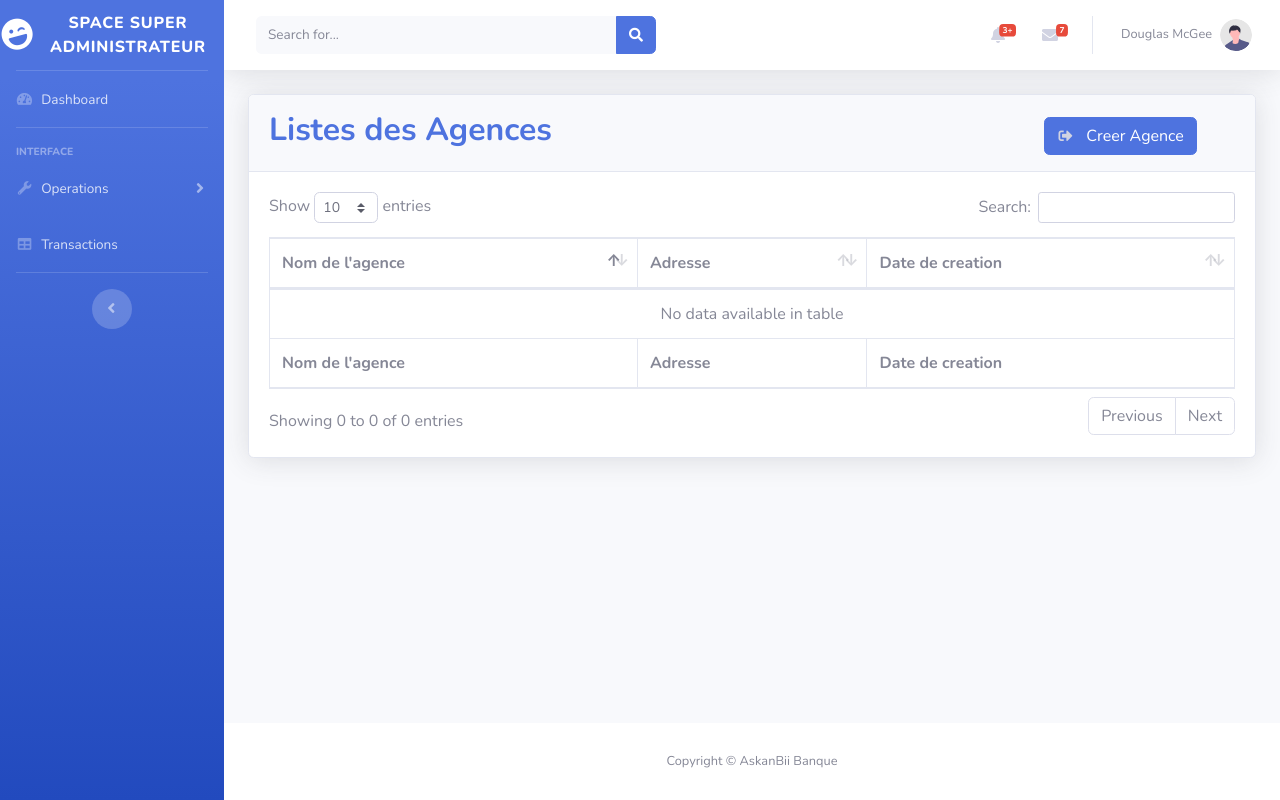
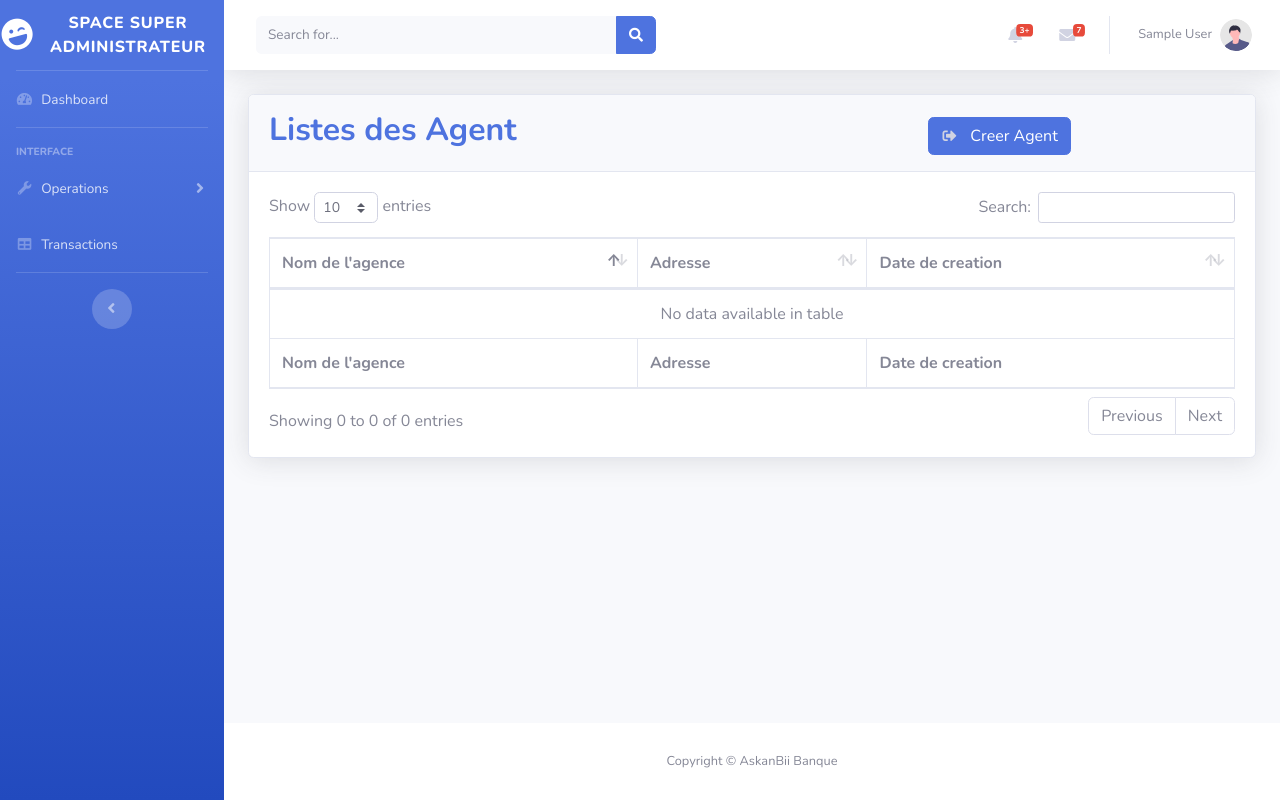
Before and after one commit to fadeldiouf/askanbibanque, a PHP site: page /viewGestionAgence/accueilAgence.php in a window 1280 px wide. Run offline with PHP 8.4, Linux system fonts and the light colour scheme; the visitor is signed in with stand-in values (Sample User, id 1); data that the repository does not hold is empty.

Commit message:
gestion agent accueilagent

```diff
--- a/controllers/authentificationController.php
+++ b/controllers/authentificationController.php
@@ -8,7 +8,7 @@ if(isset($_POST['cnx'])){
 
     if($userControler->authentification($username,$password)){
          if( $_SESSION['roleAuth']=='superadmin') {
-            header('Location:../views/templates/viewGestionAgence/AjouterAgence.php');
+            header('Location:../views/templates /viewGestionAgence/accueilAgence.php');
             }
         else if( $_SESSION['roleAuth']=='admin') {
             header('Location:../views/templates/viewGestionUser/AjouterAgent.php');
@@ -19,7 +19,7 @@ if(isset($_POST['cnx'])){
     }
     else
      {
-         header('Location:../views/templates/viewGestionClient/login.php');
+         header('Location:../views/templates/login.php');
     }
 }
 
--- a/views/templates/viewGestionAgence/accueilAgence.php
+++ b/views/templates/viewGestionAgence/accueilAgence.php
@@ -1,3 +1,4 @@
+<?php session_start(); ?>
 <?php include('../../../models/AgenceControle.php'); ?>
 <!DOCTYPE html>
 <html lang="en">
@@ -281,7 +282,9 @@
                         <li class="nav-item dropdown no-arrow">
                             <a class="nav-link dropdown-toggle" href="#" id="userDropdown" role="button"
                                 data-toggle="dropdown" aria-haspopup="true" aria-expanded="false">
-                                <span class="mr-2 d-none d-lg-inline text-gray-600 small">Douglas McGee</span>
+                                <span class="mr-2 d-none d-lg-inline text-gray-600 small"><?php
+                              echo $_SESSION['prenomAuth'] ;
+                             ?></span>
                                 <img class="img-profile rounded-circle"
                                     src="../img/undraw_profile.svg">
                             </a>
@@ -312,14 +315,14 @@
                         <div class="card-header py-3" >
 
                             <span class="h2 m-0 font-weight-bold text-primary text-center">
-                            Listes des Agences
+                            Listes des Agent
                              </span>
 
-                            <span class="offset-6" >
+                            <span class="offset-5" >
                             </a>
-                                <a class="btn btn-primary" href="#" data-toggle="modal" data-target="#CreerAgenceModal">
+                                <a class="btn btn-primary" href="#" data-toggle="modal" data-target="#AjoutAgentModal">
                                     <i class="fas fa-sign-out-alt fa-sm fa-fw mr-2 text-gray-400"></i>
-                                    Creer Agence
+                                    Creer Agent
                                 </a>
                         </span>
                         </div>
@@ -343,18 +346,7 @@
                                     <tbody>
                                     <!--- on va recuperer les données par l' appel de la methode getClients
                                      et on l'intancifie premierment -->
-                                    <?php  $AgenceControle = new AgenceControle(); ?>
-                                    <?php if($AgenceControle->getAgence()) : ?>
-                                    <?php foreach ($AgenceControle->getAgence() as $agence) : ?>
-                                        <tr>
-                                            <td><?= $agence['NomAgence']?></td>
-                                            <td><?= $agence['Adresse']?></td>
-                                            <td><?= $agence['DateCreation']?></td>
-                                            <th>Details</th>
-                                            <th>Actions</th>
-                                        </tr>
-                                        <?php endforeach;?>
-                                        <?php endif; ?>
+
                                     </tbody>
                                 </table>
                             </div>
@@ -402,18 +394,18 @@
                 <div class="modal-body">Etes vous sure de vouloir fermer votre session.</div>
                 <div class="modal-footer">
                     <button class="btn btn-secondary" type="button" data-dismiss="modal">Retour</button>
-                    <a class="btn btn-primary" href="login.php">Deconnexion</a>
+                    <a class="btn btn-primary" href="../login.php">Deconnexion</a>
                 </div>
             </div>
         </div>
     </div>
-    <!-- formulaire creer agence --->
-    <div class="modal fade" id="CreerAgenceModal" tabindex="-1" role="dialog" aria-labelledby="exampleModalLabel"s
+    <!-- formulaire creer agent --->
+    <div class="modal fade" id="AjoutAgentModal" tabindex="-1" role="dialog" aria-labelledby="exampleModalLabel"s
         aria-hidden="true">
         <div class="modal-dialog" style="max-width: 75%;" role="document">
             <div class="modal-content">
                 <div class="modal-header">
-                    <h5 class="modal-title" id="exampleModalLabel">CreerAgence!</h5>
+                    <h5 class="modal-title" id="exampleModalLabel">AjouterClient!</h5>
                     <button class="close" type="button" data-dismiss="modal" aria-label="Close">
                         <span aria-hidden="true">×</span>
                     </button>
@@ -426,15 +418,19 @@
                 <!-- Nested Row within Card Body -->
                 <div class="row">
                     <div class="col-lg-5 d-none d-lg-block ">
-                        <img src="https://www.laposterecrute.fr/sites/default/files/_50973.jpg" alt="" width="390" height="370">
+                        <img src="https://www.laposterecrute.fr/sites/default/files/_50973.jpg" alt="" width="340" height="340">
                     </div>
                     <div class="col-lg-7">
-                        <div class="p-5">
+                        <div class="p-3">
                             <form class="user">
                                 <div class="form-group row">
                                     <div class="col-sm-6 mb-3 mb-sm-0">
                                         <input type="text" class="form-control form-control-user" id="exampleFirstName"
-                                            placeholder="NomAgence">
+                                            placeholder="Prenom">
+                                    </div>
+                                    <div class="col-sm-6">
+                                        <input type="text" class="form-control form-control-user" id="exampleLastName"
+                                            placeholder="Nom">
                                     </div>
                                 </div>
                                 <div class="form-group row">
@@ -444,13 +440,33 @@
                                     </div>
                                     <div class="col-sm-6">
                                         <input type="date" class="form-control form-control-user" id="exampleLastName"
-                                            placeholder="dateCreation">
+                                            placeholder="dateNaissance">
+                                    </div>
+                                </div>
+                                <div class="form-group row">
+                                    <div class="col-sm-6 mb-3 mb-sm-0">
+                                        <input type="text" class="form-control form-control-user" id="exampleFirstName"
+                                            placeholder="Telephone">
+                                    </div>
+                                    <div class="col-sm-6">
+                                        <input type="text" class="form-control form-control-user" id="exampleLastName"
+                                            placeholder="Adresse Email">
+                                    </div>
+                                </div>
+                                <div class="form-group row">
+                                    <div class="col-sm-6 mb-3 mb-sm-0">
+                                        <input type="text" class="form-control form-control-user"
+                                            id="exampleInputPassword" placeholder="Username">
+                                    </div>
+                                    <div class="col-sm-6">
+                                        <input type="text" class="form-control form-control-user"
+                                            id="exampleRepeatPassword" placeholder="Password">
                                     </div>
                                 </div>
                                 <hr class="sidebar-divider">
                                 <a class="btn btn-primary btn-user btn-block" href="#" data-toggle="modal" data-target="#AjoutCompteModal">
                                     <i class="fas fa-sign-out-alt fa-sm fa-fw mr-2 text-gray-400"></i>
-                                    Valider et Continuer
+                                    Valier et Continuer
                                 </a>
                             </form>
 
@@ -464,7 +480,7 @@
             </div>
         </div>
     </div>
-    <!-- formulaire compte client --->
+    <!-- formulaire compte agent --->
     <div class="modal fade" id="AjouterAgentModal" tabindex="-1" role="dialog" aria-labelledby="exampleModalLabel"s
         aria-hidden="true">
         <div class="modal-dialog" style="max-width: 75%;" role="document">
--- a/views/templates/viewGestionClient/accueilAgent.php
+++ b/views/templates/viewGestionClient/accueilAgent.php
@@ -425,7 +425,7 @@
                 <div class="modal-body">Etes vous sure de vouloir fermer votre session.</div>
                 <div class="modal-footer">
                     <button class="btn btn-secondary" type="button" data-dismiss="modal">Retour</button>
-                    <a class="btn btn-primary" href="login.php">Deconnexion</a>
+                    <a class="btn btn-primary" href="../login.php">Deconnexion</a>
                 </div>
             </div>
         </div>
```
Also changed, not shown: views/templates/login.php (renamed from views/templates/viewGestionClient/login.php, +7 -7 lines), public/index.php (added).
